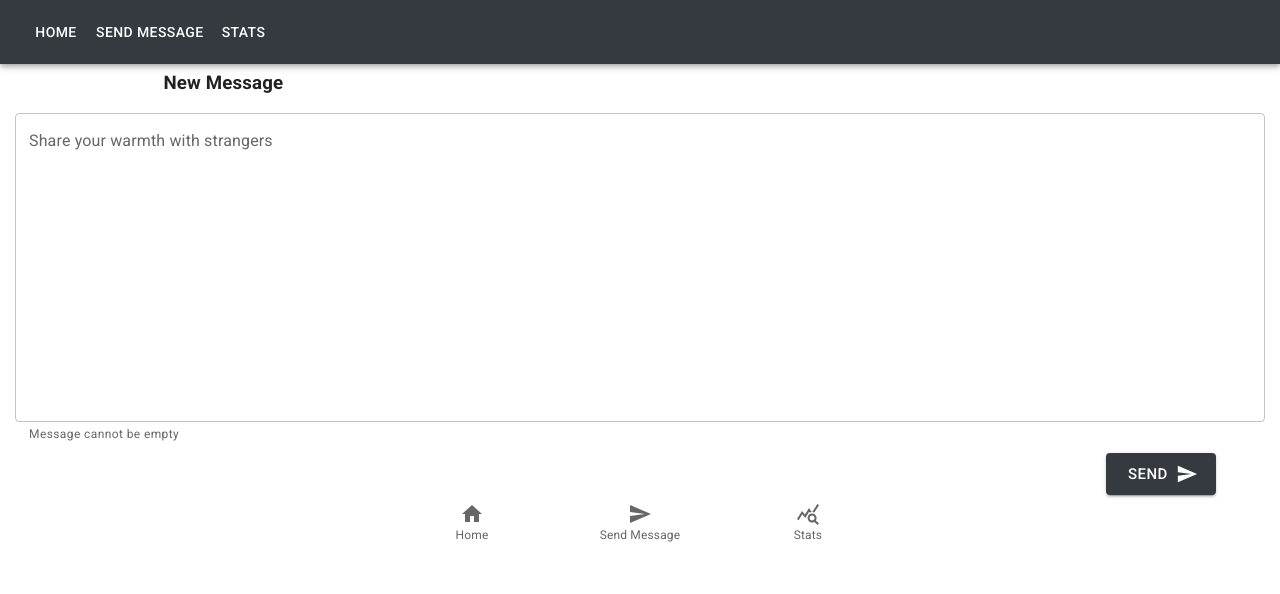
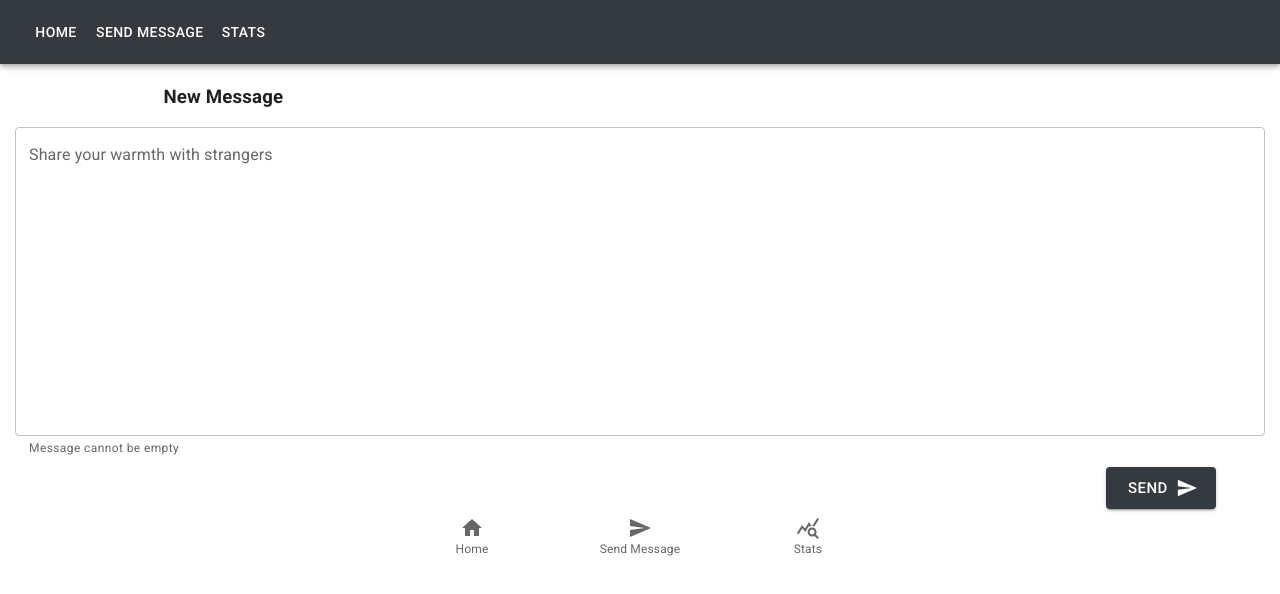
Before and after one commit to agiledev-students-fall2022/final-project-team-stranger, a React (Create React App) app in the folder front-end/: page /send-message in a window 1280 px wide. Shown: the top 594 px of the page. Built offline with nearby package versions, Linux system fonts and the light colour scheme.

Commit message:
Adjust title position

```diff
--- a/front-end/src/SendMessage.css
+++ b/front-end/src/SendMessage.css
@@ -1,4 +1,3 @@
 h3 {
-  margin-top: 5px;
   margin-bottom: 0px;
 }
```
